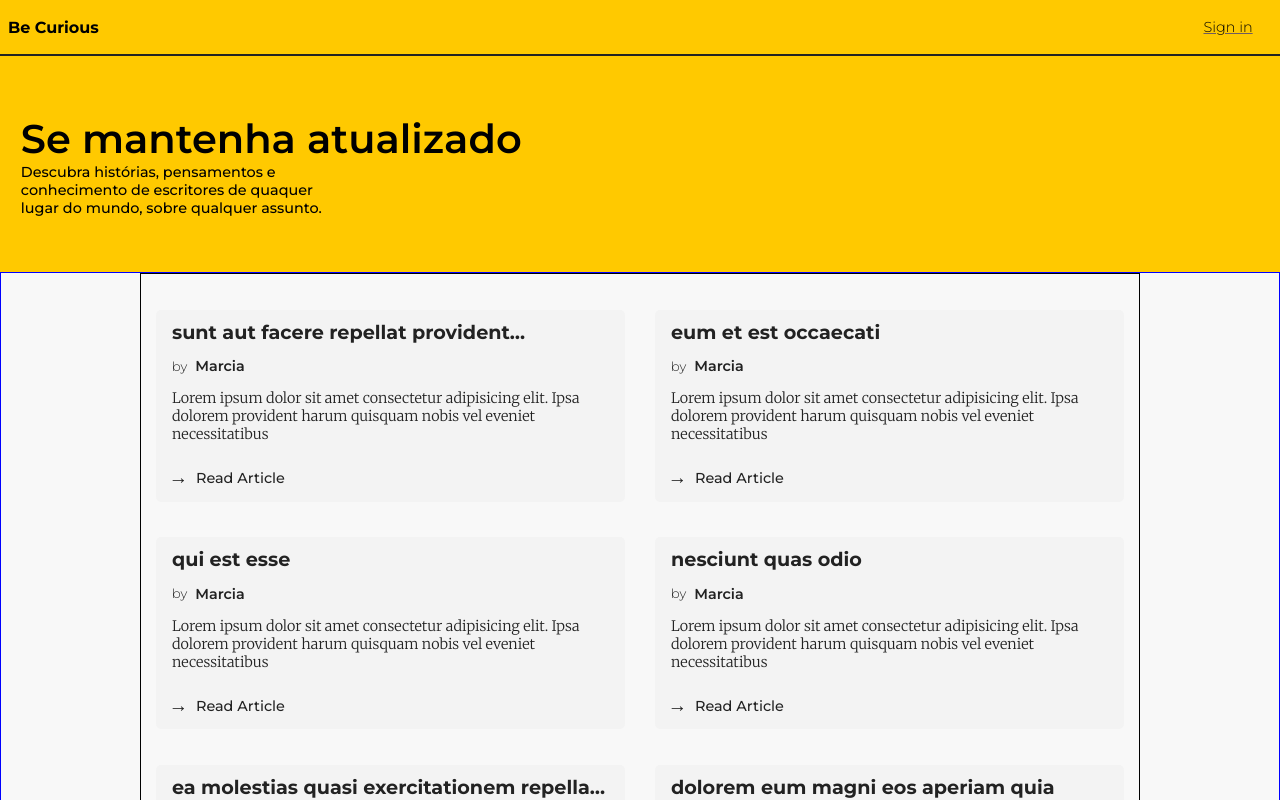
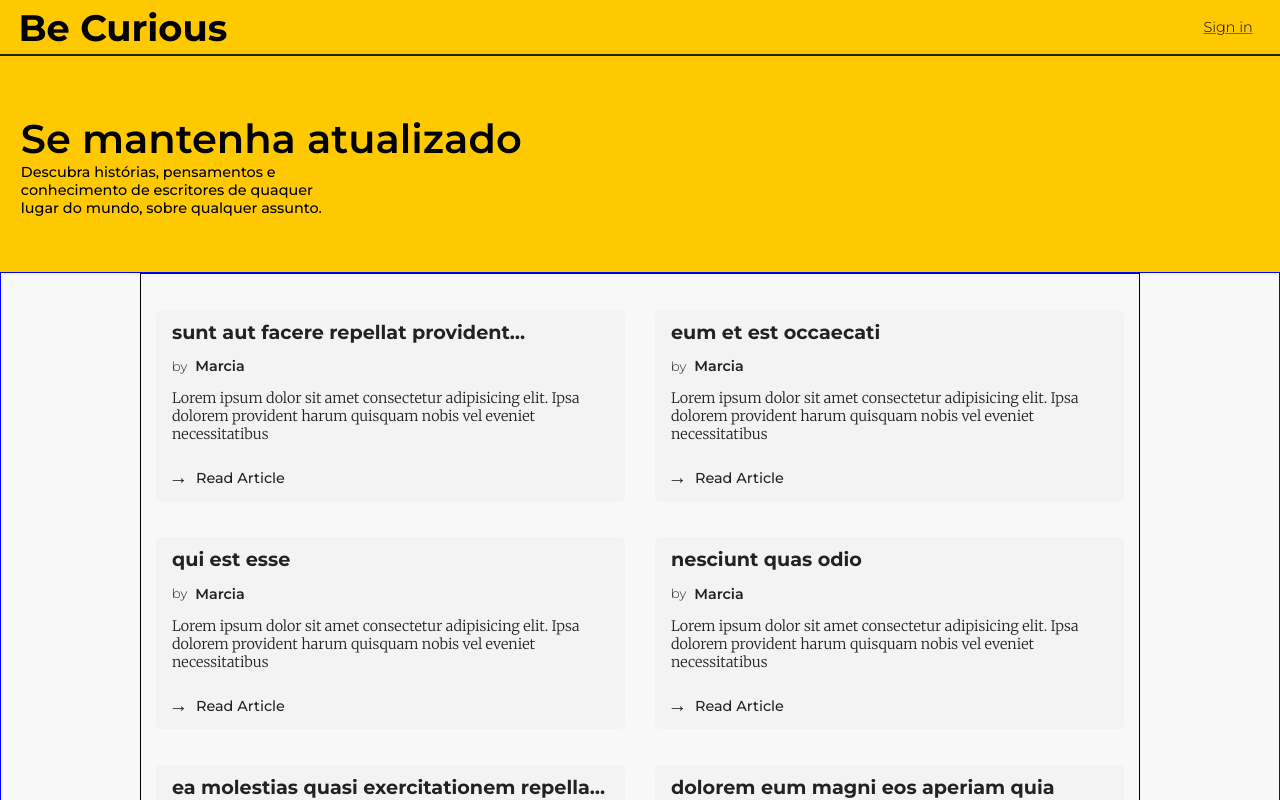
Before and after one commit to kennedybm/teste-tecnico-front-end, a React (Vite) app: page / in a window 1280 px wide. Shown: the top 800 px of the page. Built offline with nearby package versions, Linux system fonts and the light colour scheme.

Commit message:
Fix: added more font-sizes

```diff
--- a/src/style/global.ts
+++ b/src/style/global.ts
@@ -22,6 +22,7 @@ export default createGlobalStyle`
     --title: 'Montserrat', sans-serif;
     --content: 'Merriweather', serif;
 
+    --fs-tt: clamp(1rem, 7vw, 2.3rem);
     --fs-xl: clamp(1.9rem, 6vw, 2.5rem);
     --fs-lrg: 1.8rem;
     --fs-xm: 1.9rem;
@@ -30,9 +31,9 @@ export default createGlobalStyle`
     --fs-xs: 0.8rem;
 
     @media (min-width: 1300px) {
-    h1{
+    /* h1{
         font-size: var(--fs-xm);
-    }
+    } */
     p{
         font-size: var(--fs-mid);
     }
```
